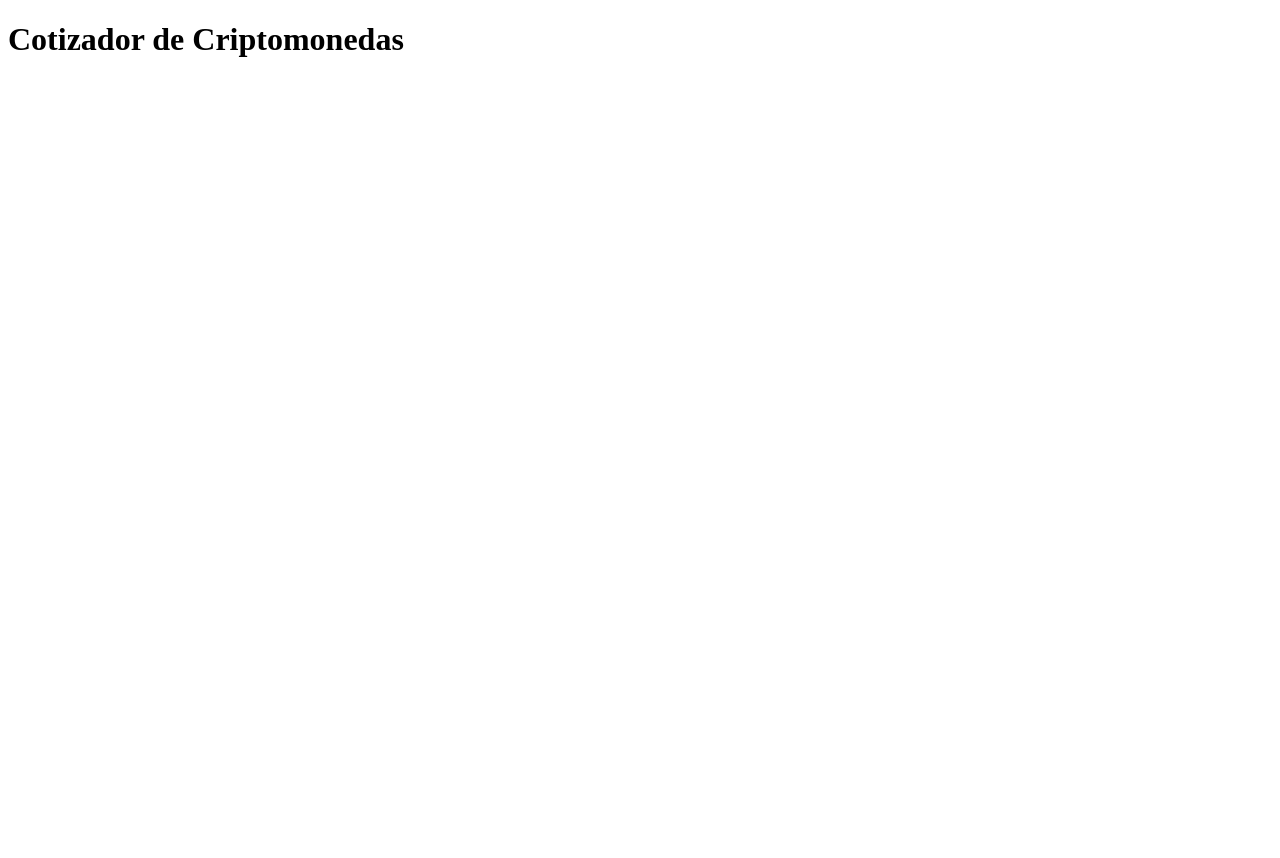
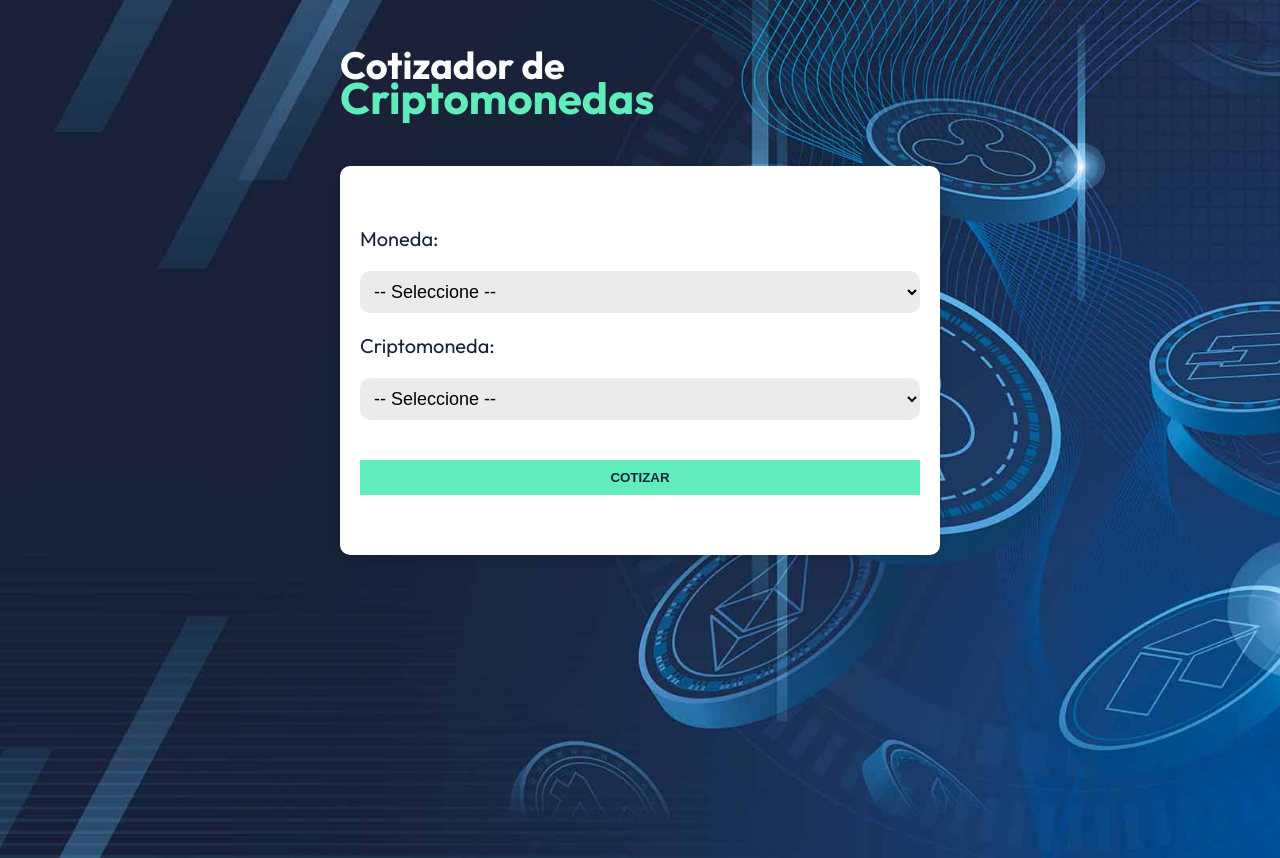
Before and after one commit to JuanZ-Dev/cotizador-criptomonedas, a React (Vite) app: page / in a window 1280 px wide. Before the commit the page ends 800 px from the top, so only its background shows below. Built offline with nearby package versions, Linux system fonts and the light colour scheme.

Commit message:
create form component and add styles

```diff
--- a/index.html
+++ b/index.html
@@ -4,6 +4,12 @@
     <meta charset="UTF-8" />
     <meta name="viewport" content="width=device-width, initial-scale=1.0" />
     <title>Cotizador de Criptomonedas</title>
+    <link rel="preconnect" href="https://fonts.googleapis.com" />
+    <link rel="preconnect" href="https://fonts.gstatic.com" crossorigin />
+    <link
+      href="https://fonts.googleapis.com/css2?family=Outfit:wght@400;700;900&display=swap"
+      rel="stylesheet"
+    />
   </head>
   <body>
     <div id="root"></div>
--- a/src/App.tsx
+++ b/src/App.tsx
@@ -1,7 +1,17 @@
+import CriptoSearchForm from "./components/CriptoSearchForm";
+
 function App() {
   return (
     <>
-      <h1>Cotizador de Criptomonedas</h1>
+      <div className="container">
+        <h1 className="app-title">
+          Cotizador de <span>Criptomonedas</span>
+        </h1>
+
+        <div className="content">
+          <CriptoSearchForm />
+        </div>
+      </div>
     </>
   );
 }
--- /dev/null
+++ b/src/components/CriptoSearchForm.tsx
@@ -0,0 +1,21 @@
+export default function CriptoSearchForm() {
+  return (
+    <form className="form">
+      <div className="field">
+        <label htmlFor="currency">Moneda:</label>
+        <select name="currency" id="currency">
+          <option value="">-- Seleccione --</option>
+        </select>
+      </div>
+
+      <div className="field">
+        <label htmlFor="criptoCurrency">Criptomoneda:</label>
+        <select name="criptoCurrency" id="criptoCurrency">
+          <option value="">-- Seleccione --</option>
+        </select>
+      </div>
+
+      <input type="submit" value="Cotizar" />
+    </form>
+  );
+}
--- a/src/index.css
+++ b/src/index.css
@@ -0,0 +1,81 @@
+:root {
+  --white: #fff;
+  --primary: #61ecbc;
+  --black: #182339;
+}
+
+html {
+  font-size: 62.5%;
+}
+
+body {
+  background-image: url("/bg.jpg");
+  background-position: center;
+  background-repeat: no-repeat;
+  background-size: cover;
+  min-height: 100vh;
+  font-family: "Outfit", sans-serif;
+  font-size: 2rem;
+}
+
+.container {
+  max-width: 60rem;
+  width: 95%;
+  margin: 0 auto;
+}
+
+.app-title {
+  font-size: 3.8rem;
+  margin-top: 5rem;
+  color: var(--white);
+  line-height: 0.8;
+}
+
+.app-title span {
+  display: block;
+  color: var(--primary);
+  font-size: 4.4rem;
+}
+
+.content {
+  margin-top: 5rem;
+  padding: 6rem 2rem;
+  background-color: var(--white);
+  border-radius: 1rem;
+  box-shadow: rgba(0, 0, 0, 0.1) 0px 4px 12px;
+}
+
+.form,
+.field {
+  display: flex;
+  flex-direction: column;
+  gap: 2rem;
+}
+
+.form label {
+  color: var(--black);
+}
+
+.form select {
+  background-color: #ecebeb;
+  border: none;
+  padding: 1rem;
+  border-radius: 1rem;
+  font-size: 1.8rem;
+}
+
+.form [type="submit"] {
+  background-color: var(--primary);
+  color: var(--black);
+  border: none;
+  padding: 1rem;
+  font-weight: 900;
+  cursor: pointer;
+  text-transform: uppercase;
+  margin-top: 2rem;
+  transition: background-color 300ms ease;
+}
+
+.form [type="submit"]:hover {
+  background-color: #0cb387;
+}
```
Also changed, not shown: public/bg.jpg (added).
